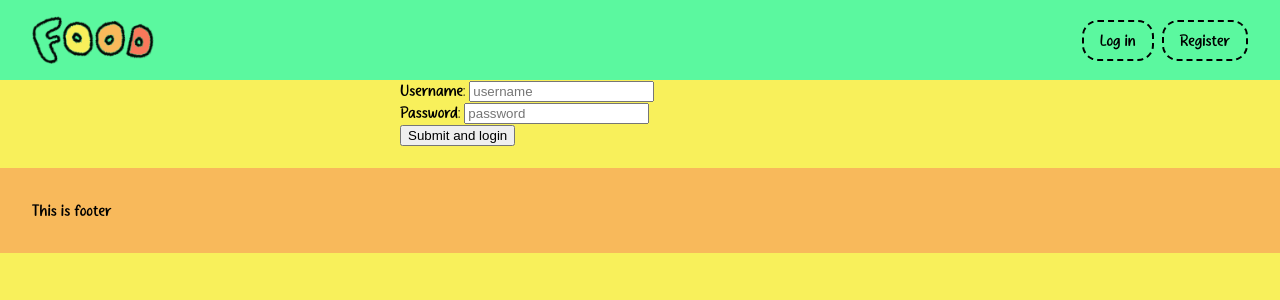
After one commit to salamelek/food, a PHP site: page /views/register.php in a window 1280 px wide. The commit adds this page. Shown: the top 300 px of the page. Run offline with PHP 8.4, Linux system fonts and the light colour scheme.

Commit message:
eheheh nice work

```diff
--- /dev/null
+++ b/actions/log_out.php
@@ -0,0 +1,6 @@
+<?php
+session_start();
+session_unset();
+session_destroy();
+header("Location: /");
+exit;
--- /dev/null
+++ b/assets/scripts/create_new_user.js
@@ -0,0 +1,33 @@
+async function create_new_user(event, form) {
+    event.preventDefault(); // Prevent default form submission
+
+    let formData = new FormData(form);
+
+    try {
+        let response = await fetch("../../actions/create_new_user.php", {
+            method: "POST",
+            body: formData
+        });
+
+        if (!response.ok) {
+            throw new Error("Request failed with status " + response.status);
+        }
+
+        let data = await response.json();
+        let messageElement = document.getElementById("feedback-msg");
+
+        if (data.success) {
+            messageElement.textContent = "User created successfully!";
+            messageElement.style.color = "green";
+
+            // Redirect to the index page if the user is successfully created
+            window.location.href = data.redirect;
+        } else {
+            messageElement.textContent = "Failed to create user: " + data.message;
+            messageElement.style.color = "red";
+        }
+    } catch (error) {
+        console.error("Error:", error);
+        document.getElementById("feedback-msg").textContent = "An error occurred.";
+    }
+}
--- a/assets/styles/navigation.css
+++ b/assets/styles/navigation.css
@@ -2,3 +2,42 @@ nav {
     background-color: var(--green);
     padding: 1em 2em;
 }
+
+.nav-container {
+    display: flex;
+    flex-direction: row;
+    align-items: center;
+    justify-content: space-between;
+}
+
+.logo-container {
+    height: 3em;
+}
+
+.logo-container img {
+    height: 100%;
+}
+
+.login-logout-container {
+    display: flex;
+    flex-direction: row;
+    align-items: center;
+    justify-content: space-around;
+}
+
+.login-logout-container a {
+    text-decoration: none;
+    color: black;
+    padding: 0.5em 1em;
+    border: 2px dashed black;
+    transition: var(--short-duration)
+}
+
+.login-logout-container a:hover {
+    box-shadow: 0 0.1em 0.5em;
+    transition: var(--short-duration)
+}
+
+.login-logout-container a:not(:last-child) {
+    margin-right: 0.5em;
+}
--- a/modules/navigation.php
+++ b/modules/navigation.php
@@ -1,7 +1,41 @@
 <?php
+$loggedIn = false;
+$username = "";
+
+if (isset($_SESSION['user_id'])) {
+    $username = $_SESSION['username'];
+    $loggedIn = true;
+}
 ?>
 
 <link rel="stylesheet" href="../assets/styles/navigation.css">
 <nav>
-    <p>This is navigation</p>
+    <div class="nav-container">
+        <div class="logo-container">
+            <img src="../assets/images/food_logo.png" alt="logo">
+<!--            <p>test</p>-->
+        </div>
+
+        <?php if ($loggedIn): ?>
+        <div>
+            <p>
+                Logged in as <?= $username ?>
+            </p>
+            <form action="../actions/log_out.php" method="POST">
+                <button type="submit">
+                    Log out
+                </button>
+            </form>
+        </div>
+        <?php else: ?>
+        <div class="login-logout-container">
+            <a href="login" class="border">
+                Log in
+            </a>
+            <a href="register" class="border">
+                Register
+            </a>
+        </div>
+        <?php endif; ?>
+    </div>
 </nav>
--- /dev/null
+++ b/views/register.php
@@ -0,0 +1,48 @@
+<?php
+error_reporting(E_ALL);
+ini_set('display_errors', 1);
+?>
+
+<!DOCTYPE html>
+<html lang="en">
+<head>
+    <meta charset="UTF-8">
+    <meta name="viewport" content="width=device-width, initial-scale=1.0">
+    <title>Register</title>
+    <link rel="stylesheet" href="../assets/styles/style.css">
+</head>
+<body>
+<?php require "../modules/navigation.php"; ?>
+<main>
+    <form onsubmit="return create_new_user(event, this)">
+        <label for="username-input">Username:</label>
+        <input
+            type="text"
+            id="username-input"
+            placeholder="username"
+            name="username"
+            required
+        ><br>
+
+        <label for="password-input">Password:</label>
+        <input
+            type="password"
+            id="password-input"
+            placeholder="password"
+            name="password"
+            required
+        ><br>
+
+        <input type="submit" value="Submit and login">
+    </form>
+    <div>
+        <h5 id="feedback-msg">
+        </h5>
+    </div>
+</main>
+<?php require '../modules/footer.php'; ?>
+</body>
+
+<script src="../assets/scripts/create_new_user.js"></script>
+
+</html>
```
Also changed, not shown: actions/create_new_user.php (added, +35 -0 lines), actions/delete_recipe.php (+9 -4 lines), actions/edit_recipe.php (+9 -5 lines), views/index.php (+7 -0 lines), assets/icons/pencil_icon.png, assets/icons/trashcan_icon.png, assets/images/food_logo.png (added), food.db.
